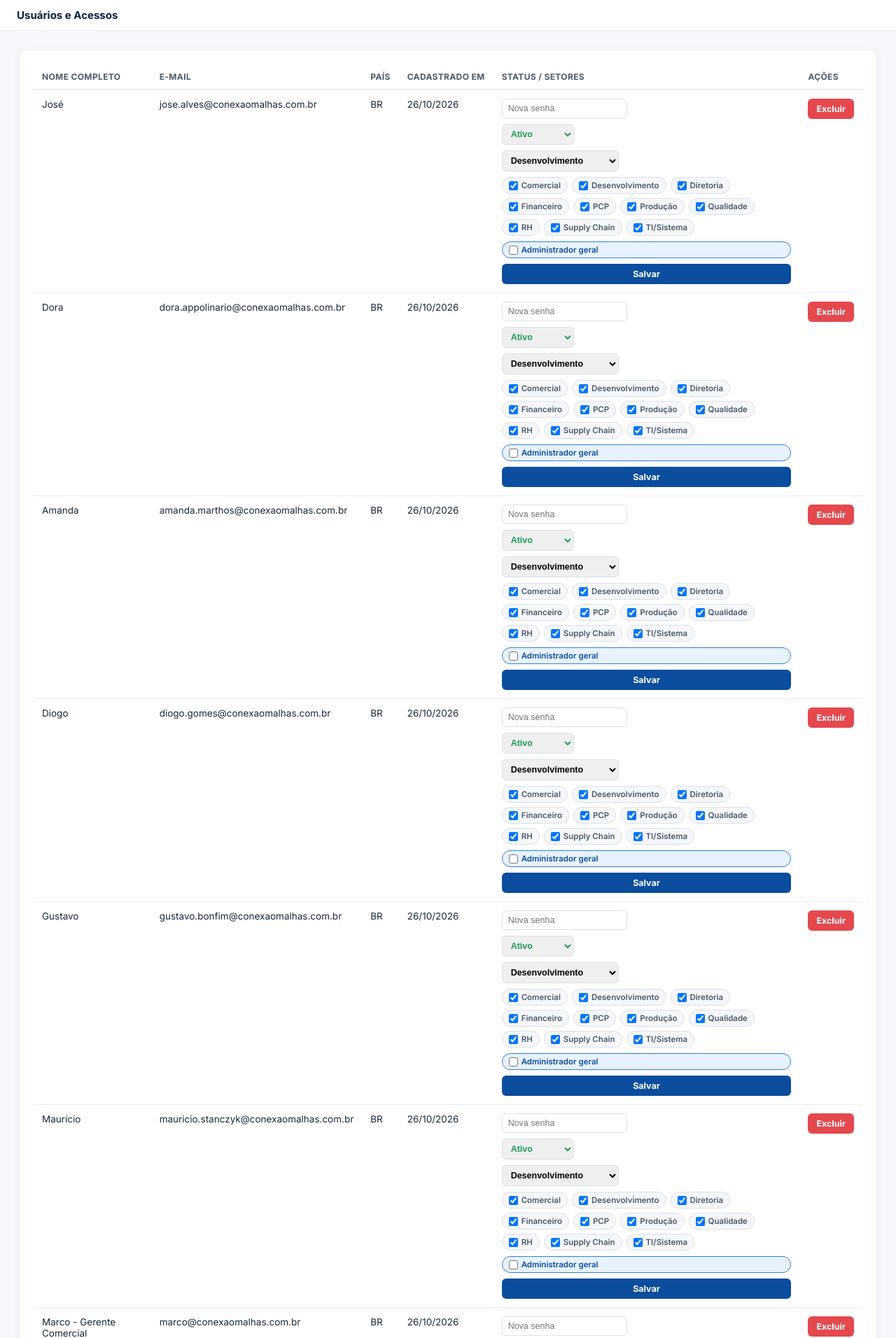
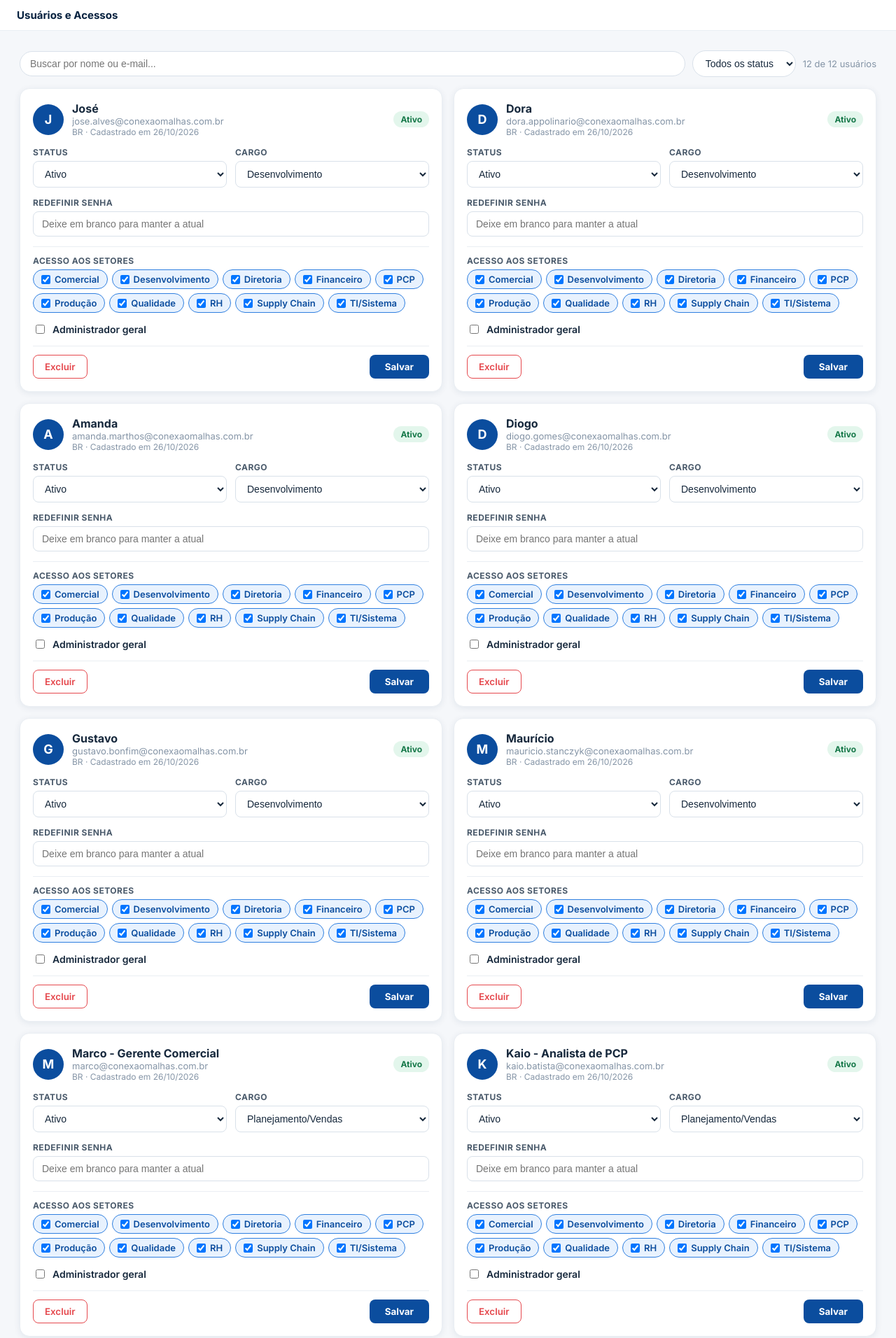
Before and after one commit to titooficial8-ux/gestao-conexao, a Flask app: page /admin/usuarios in a window 1280 px wide. Shown: the part 113-2025 px from the top of the page at 70% size. Run offline with Flask 3, Linux system fonts and the light colour scheme; a user stored in the database is signed in.

Commit message:
Usuários e Acessos: layout em cartões, rótulos claros, busca e filtro por status (#189)
Claude-Session: https://claude.ai/code/session_01HiG1WtYp6STE1p9qpZR5vA

Co-authored-by: Claude <noreply@anthropic.com>

```diff
--- a/app/templates/admin/users.html
+++ b/app/templates/admin/users.html
@@ -1,67 +1,133 @@
 {% extends 'base.html' %}
 {% block page_title %}{{ t('admin_users_title') }}{% endblock %}
 {% block content %}
-<div class="table-card">
-<div class="table-scroll">
-<table class="data-table">
-<thead>
-<tr>
-<th>{{ t('name') }}</th>
-<th>{{ t('email') }}</th>
-<th>{{ t('country') }}</th>
-<th>{{ t('created_at') }}</th>
-<th>{{ t('status') }} / {{ t('sectors') }}</th>
-<th>{{ t('actions') }}</th>
-</tr>
-</thead>
-<tbody>
+<style>
+.ux-bar{display:flex;gap:10px;flex-wrap:wrap;align-items:center;margin-bottom:16px}
+.ux-bar input,.ux-bar select{padding:9px 14px;border:1px solid var(--gray-300);border-radius:999px;font-size:14px;background:#fff;color:var(--text)}
+.ux-bar input{flex:1;min-width:220px}
+.ux-count{font-size:13px;color:var(--gray-500);margin-left:auto}
+.ux-grid{display:grid;grid-template-columns:repeat(auto-fill,minmax(420px,1fr));gap:16px}
+.ux-card{background:#fff;border:1px solid var(--gray-200);border-radius:14px;box-shadow:var(--shadow);padding:18px;display:flex;flex-direction:column;gap:14px}
+.ux-head{display:flex;gap:12px;align-items:center}
+.ux-av{width:44px;height:44px;border-radius:50%;background:var(--blue-700);color:#fff;font-weight:700;font-size:18px;display:flex;align-items:center;justify-content:center;flex:none}
+.ux-who{min-width:0;flex:1}
+.ux-name{font-weight:700;font-size:16px;color:var(--text)}
+.ux-mail{font-size:13px;color:var(--gray-500);overflow:hidden;text-overflow:ellipsis;white-space:nowrap}
+.ux-tag{font-size:12px;font-weight:700;padding:4px 10px;border-radius:999px;white-space:nowrap}
+.ux-tag.ativo{background:#e3f6ec;color:#17794a}
+.ux-tag.pendente{background:#fff3d6;color:#9a6700}
+.ux-tag.bloqueado{background:#fde7e8;color:#b3262b}
+.ux-meta{font-size:12px;color:var(--gray-500)}
+.ux-row{display:grid;grid-template-columns:1fr 1fr;gap:12px}
+.ux-f label.ux-l,.ux-sec .ux-l{display:block;font-size:12px;font-weight:700;text-transform:uppercase;letter-spacing:.04em;color:var(--gray-700);margin-bottom:5px}
+.ux-f input,.ux-f select{width:100%;padding:9px 12px;border:1px solid var(--gray-300);border-radius:8px;font-size:14px;background:#fff;color:var(--text);box-sizing:border-box}
+.ux-sec{border-top:1px solid var(--gray-200);padding-top:12px}
+.ux-chips{display:flex;flex-wrap:wrap;gap:6px}
+.ux-chip{display:inline-flex;align-items:center;gap:6px;padding:5px 11px;border:1px solid var(--gray-300);border-radius:999px;font-size:13px;cursor:pointer;user-select:none;background:var(--gray-100);color:var(--gray-700)}
+.ux-chip:has(input:checked){background:var(--blue-100);border-color:var(--blue-500);color:var(--blue-700);font-weight:600}
+.ux-chip input{margin:0}
+.ux-adm{display:flex;align-items:center;gap:8px;font-size:14px;font-weight:600;color:var(--text);cursor:pointer}
+.ux-foot{display:flex;gap:10px;justify-content:space-between;align-items:center;border-top:1px solid var(--gray-200);padding-top:12px}
+.ux-save{background:var(--blue-700);color:#fff;border:0;border-radius:8px;padding:9px 22px;font-weight:700;cursor:pointer}
+.ux-save:hover{background:var(--blue-600)}
+.ux-del{background:transparent;color:var(--danger);border:1px solid var(--danger);border-radius:8px;padding:8px 16px;font-weight:600;cursor:pointer}
+.ux-del:hover:not(:disabled){background:var(--danger);color:#fff}
+.ux-del:disabled{opacity:.4;cursor:not-allowed}
+.ux-reset{background:#fff3d6;color:#9a6700;font-size:12px;font-weight:700;padding:4px 10px;border-radius:8px}
+@media(max-width:520px){.ux-grid{grid-template-columns:1fr}.ux-row{grid-template-columns:1fr}}
+</style>
+
+<div class="ux-bar">
+  <input type="search" id="uxBusca" placeholder="Buscar por nome ou e-mail...">
+  <select id="uxStatus">
+    <option value="">Todos os status</option>
+    <option value="pendente">{{ t('pendente') }}</option>
+    <option value="ativo">{{ t('ativo') }}</option>
+    <option value="bloqueado">{{ t('bloqueado') }}</option>
+  </select>
+  <span class="ux-count" id="uxCount"></span>
+</div>
+
+<div class="ux-grid">
 {% for u in users %}
-<tr>
-<td>{{ u.name }}</td>
-<td>{{ u.email }}</td>
-<td>{{ u.country }}</td>
-<td>{{ u.created_at.strftime('%d/%m/%Y') }}</td>
-<td>
-  <form method="POST" action="{{ url_for('admin.update_user', user_id=u.id) }}" class="inline-config-form">
+<div class="ux-card" data-busca="{{ (u.name ~ ' ' ~ u.email)|lower }}" data-status="{{ u.status }}">
+  <div class="ux-head">
+    <div class="ux-av">{{ (u.name or '?')[:1]|upper }}</div>
+    <div class="ux-who">
+      <div class="ux-name">{{ u.name }}</div>
+      <div class="ux-mail" title="{{ u.email }}">{{ u.email }}</div>
+      <div class="ux-meta">{{ u.country }} · {{ t('created_at') }} {{ u.created_at.strftime('%d/%m/%Y') }}</div>
+    </div>
+    <span class="ux-tag {{ u.status }}">{{ t(u.status) }}</span>
+  </div>
+
+  <form method="POST" action="{{ url_for('admin.update_user', user_id=u.id) }}" id="f{{ u.id }}" style="display:contents">
     {% if u.reset_password_requested %}
-    <span class="badge-reset-solicitado">{{ t('solicitou_nova_senha') }}</span>
+    <div><span class="ux-reset">{{ t('solicitou_nova_senha') }}</span></div>
     {% endif %}
-    <input type="text" name="nova_senha" class="pill-input-small" placeholder="{{ t('nova_senha_placeholder') }}" autocomplete="new-password">
-    <select name="status" class="status-select status-{{ u.status }}">
+    <div class="ux-row">
+      <div class="ux-f">
+        <label class="ux-l">{{ t('status') }}</label>
+        <select name="status">
           <option value="pendente" {{ 'selected' if u.status=='pendente' else '' }}>{{ t('pendente') }}</option>
           <option value="ativo" {{ 'selected' if u.status=='ativo' else '' }}>{{ t('ativo') }}</option>
           <option value="bloqueado" {{ 'selected' if u.status=='bloqueado' else '' }}>{{ t('bloqueado') }}</option>
         </select>
-    <select name="role_id" class="status-select">
+      </div>
+      <div class="ux-f">
+        <label class="ux-l">Cargo</label>
+        <select name="role_id">
           <option value="">{{ t('sem_cargo') }}</option>
           {% for r in roles %}
           <option value="{{ r.id }}" {{ 'selected' if u.role_id == r.id else '' }}>{{ r.name }}</option>
           {% endfor %}
         </select>
-    <div class="sectors-cell">
+      </div>
+    </div>
+    <div class="ux-f">
+      <label class="ux-l">Redefinir senha</label>
+      <input type="text" name="nova_senha" placeholder="Deixe em branco para manter a atual" autocomplete="new-password">
+    </div>
+    <div class="ux-sec">
+      <span class="ux-l">Acesso aos setores</span>
+      <div class="ux-chips">
         {% for s in sectors %}
-      <label class="checkbox-pill">
+        <label class="ux-chip">
           <input type="checkbox" name="sectors" value="{{ s.id }}" {{ 'checked' if s in u.sectors else '' }}>
           {{ s.name }}
         </label>
         {% endfor %}
       </div>
-    <label class="checkbox-pill checkbox-admin">
+    </div>
+    <label class="ux-adm">
       <input type="checkbox" name="is_admin" {{ 'checked' if u.is_admin else '' }}>
       {{ t('is_admin') }}
     </label>
-    <button type="submit" class="btn-small btn-primary">{{ t('save') }}</button>
   </form>
-</td>
-<td>
-  <form method="POST" action="{{ url_for('admin.delete_user', user_id=u.id) }}" onsubmit="return confirm('{{ t('delete') }}?');">
-    <button type="submit" class="btn-small btn-danger" {{ 'disabled' if u.id == current_user.id else '' }}>{{ t('delete') }}</button>
+
+  <div class="ux-foot">
+    <form method="POST" action="{{ url_for('admin.delete_user', user_id=u.id) }}" onsubmit="return confirm('{{ t('delete') }} {{ u.name|e }}?');" style="margin:0">
+      <button type="submit" class="ux-del" {{ 'disabled' if u.id == current_user.id else '' }}>{{ t('delete') }}</button>
     </form>
-</td>
-</tr>
-{% endfor %}
-</tbody>
-</table>
+    <button type="submit" form="f{{ u.id }}" class="ux-save">{{ t('save') }}</button>
   </div>
 </div>
+{% endfor %}
+</div>
+
+<script>
+(function(){
+  var busca=document.getElementById('uxBusca'), st=document.getElementById('uxStatus'),
+      cards=document.querySelectorAll('.ux-card'), cnt=document.getElementById('uxCount');
+  function filtrar(){
+    var q=busca.value.trim().toLowerCase(), s=st.value, n=0;
+    cards.forEach(function(c){
+      var ok=(!q||c.dataset.busca.indexOf(q)>-1)&&(!s||c.dataset.status===s);
+      c.style.display=ok?'':'none'; if(ok)n++;
+    });
+    cnt.textContent=n+' de '+cards.length+' usuários';
+  }
+  busca.addEventListener('input',filtrar); st.addEventListener('change',filtrar); filtrar();
+})();
+</script>
 {% endblock %}
```
Lines whose indentation alone changed are shown as unchanged.
